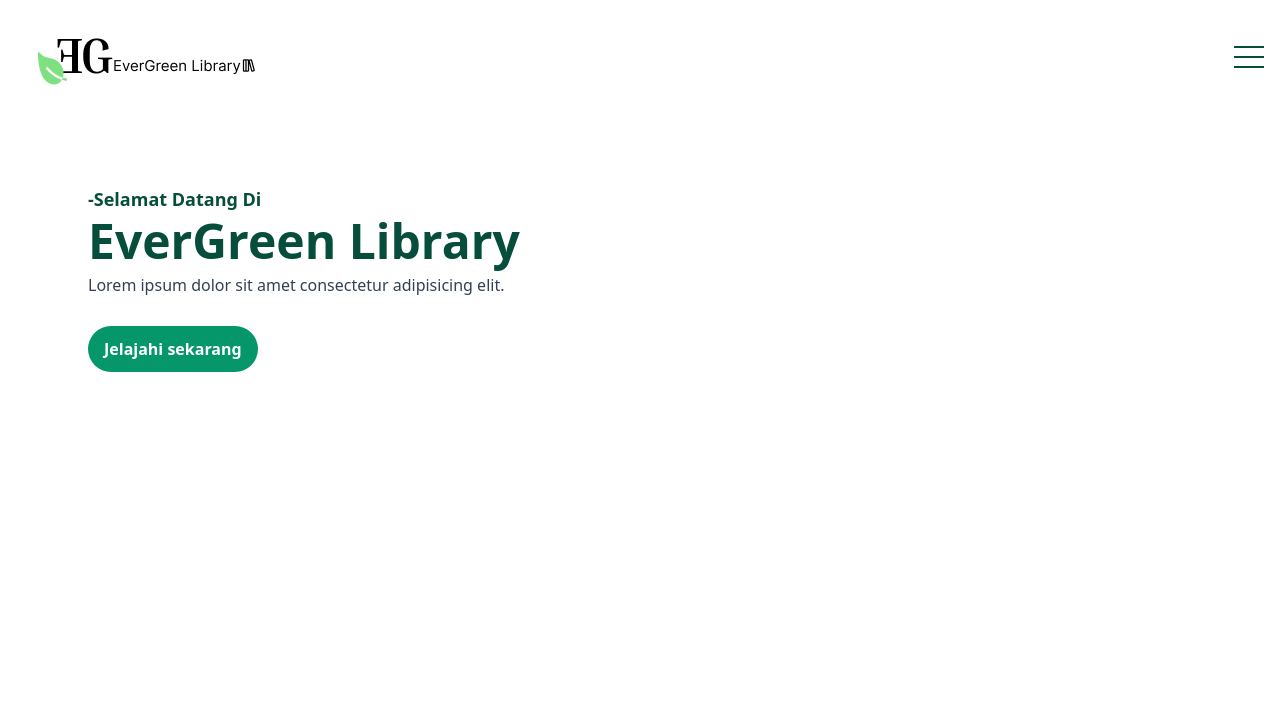
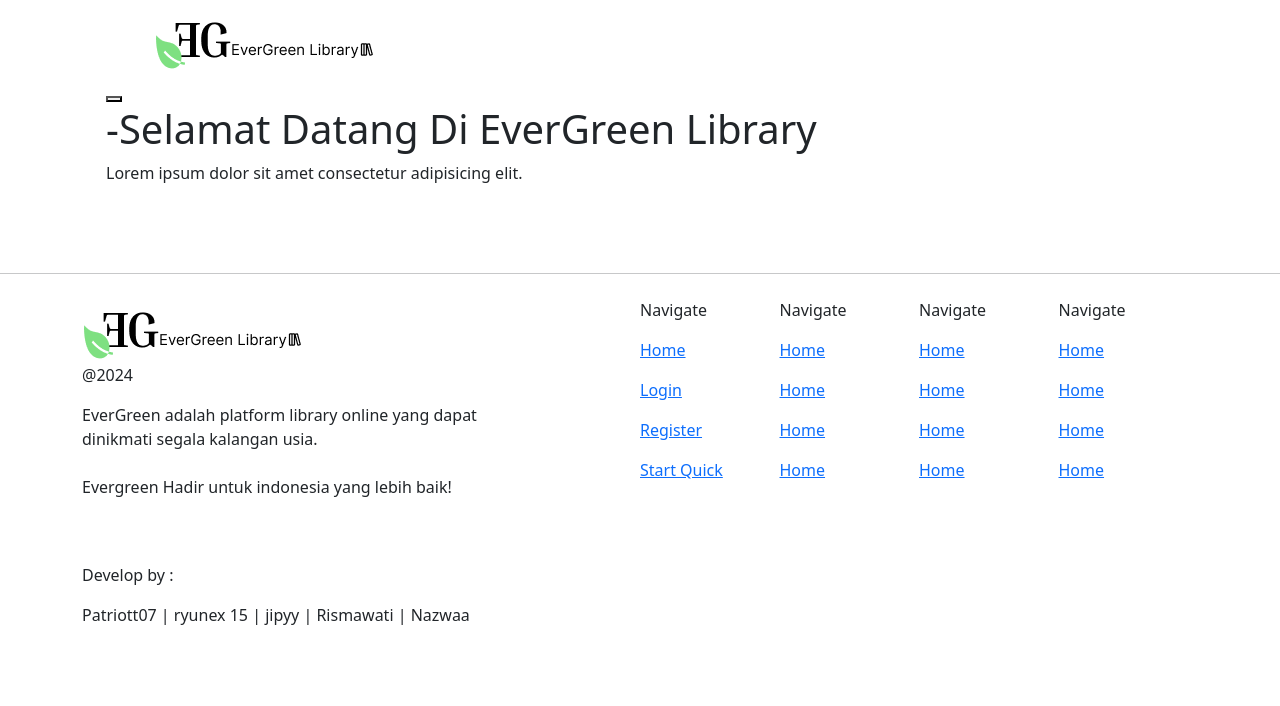
Before and after one commit to Patriott07/EverGreenLibrary, a CodeIgniter 4 app: template app/Views/welcome_message.php in a window 1280 px wide. Shown: the top 706 px of the page. Run offline with PHP 8.4 and a stand-in for CodeIgniter, Linux system fonts and the light colour scheme; the template is opened without the code that fills it, so the values that code supplies are empty; style sheets or scripts are compiled from the project's sources; some libraries are stand-ins or nearby versions.

Commit message:
belum selesai membuat ffoter-bs

```diff
--- a/app/Views/component/footer-bs.php
+++ b/app/Views/component/footer-bs.php
@@ -1,4 +1,5 @@
 <?php
+
 /**
  * Disini tempat footer Bostrapp
  * ---
@@ -6,8 +7,96 @@
  */
 ?>
 
+<footer class="mt-4">
+    <hr>
+    <div class="container mt-4 d-flex justify-content-between">
+        <div class="col-5">
+            <img src="<?= base_url('./image/logo-large.png') ?>" alt="">
+            <p class="link-header">
+                @2024
+            </p>
+            <p class="n">
+                EverGreen adalah platform library online yang dapat dinikmati segala kalangan usia.
+                <br><br>
+                Evergreen Hadir untuk indonesia yang lebih baik!
+            </p>
+            <br><br>
+            <p class="link-header">Develop by :</p>
+            <p class="link-header">
+                Patriott07 | ryunex 15 | jipyy | Rismawati | Nazwaa
+            </p>
+        </div>
+        <div class="col offset-md-1">
+            <p class="link-header">Navigate</p>
+            <p>
+                <a href="">Home</a>
+            </p>
+            <p>
+                <a href="">Login</a>
+            </p>
+            <p>
+                <a href="">Register</a>
+            </p>
+            <p>
+                <a href="">Start Quick</a>
+            </p>
+        </div>
+        <div class="col">
+            <p>Navigate</p>
+            <p>
+                <a href="">Home</a>
+            </p>
+            <p>
+                <a href="">Home</a>
+            </p>
+            <p>
+                <a href="">Home</a>
+            </p>
+            <p>
+                <a href="">Home</a>
+            </p>
+        </div>
+        <div class="col">
+            <p>Navigate</p>
+            <p>
+                <a href="">Home</a>
+            </p>
+            <p>
+                <a href="">Home</a>
+            </p>
+            <p>
+                <a href="">Home</a>
+            </p>
+            <p>
+                <a href="">Home</a>
+            </p>
+        </div>
+        <div class="col">
+            <p>Navigate</p>
+            <p>
+                <a href="">Home</a>
+            </p>
+            <p>
+                <a href="">Home</a>
+            </p>
+            <p>
+                <a href="">Home</a>
+            </p>
+            <p>
+                <a href="">Home</a>
+            </p>
+        </div>
+    </div>
+    <div class="container mt-5 pt-3">
+        <div class="text-center">
+            <!-- Icon github -->
+        </div>
+    </div>
+</footer>
+
 <!-- Script Boostrap -->
 <script src="https://cdn.jsdelivr.net/npm/@popperjs/core@2.10.2/dist/umd/popper.min.js" integrity="sha384-7+zCNj/IqJ95wo16oMtfsKbZ9ccEh31eOz1HGyDuCQ6wgnyJNSYdrPa03rtR1zdB" crossorigin="anonymous"></script>
 <script src="https://cdn.jsdelivr.net/npm/bootstrap@5.1.3/dist/js/bootstrap.min.js" integrity="sha384-QJHtvGhmr9XOIpI6YVutG+2QOK9T+ZnN4kzFN1RtK3zEFEIsxhlmWl5/YESvpZ13" crossorigin="anonymous"></script>
 </body>
+
 </html>
--- a/app/Views/component/footer-tw.php
+++ b/app/Views/component/footer-tw.php
@@ -6,5 +6,10 @@
  */
 ?>
 
+
+
+<!-- Tempat menyimpan script js pribadi -->
+<script src="<?= base_url('./js/script.js')?>"></script>
+
 </body>
 </html>
--- a/app/Views/component/header-bs.php
+++ b/app/Views/component/header-bs.php
@@ -20,6 +20,8 @@
   <!-- Boostrap -->
   <link href="https://cdn.jsdelivr.net/npm/bootstrap@5.1.3/dist/css/bootstrap.min.css" rel="stylesheet" integrity="sha384-1BmE4kWBq78iYhFldvKuhfTAU6auU8tT94WrHftjDbrCEXSU1oBoqyl2QvZ6jIW3" crossorigin="anonymous">
 
+  <!-- footer.css | local -->
+  <link rel="stylesheet" href="<?= base_url('./css/footer.css')?>">
   <!-- title -->
   <title>Evergreen Library</title>
 </head>
--- a/app/Views/component/header-tw.php
+++ b/app/Views/component/header-tw.php
@@ -18,6 +18,9 @@
   <!-- tailwind -->
   <script src="https://cdn.tailwindcss.com"></script>
 
+  <!-- footer.css | local -->
+  <link rel="stylesheet" href="<?= base_url('./css/footer.css')?>">
+
   <!-- title -->
   <title>Evergreen Library</title>
 </head>
--- a/app/Views/welcome_message.php
+++ b/app/Views/welcome_message.php
@@ -3,17 +3,16 @@
  -->
 
 <!-- merender Header-tw.php -->
-<?= view('./component/header-tw') ?>
+<?= view('./component/header-bs') ?>
 
-<!-- Test logo -->
-<?= view('./component/NavbarWithLogo-bs')?>
+
 <!-- Start Navbar -->
 
 <header class="bg-transparent absolute top-0 left-0 w-full flex items-center z-10">
   <div class="container">
     <div class="flex items-center justify-between relative">
       <div class="px-4">
-        <a href="home" class="block py-4"><?= view('./component/NavbarWithLogo-bs')?></a>
+        <a href="home" class="block py-4"><?= view('./component/NavbarWithLogo-bs') ?></a>
       </div>
       <div class="flex items-center px-4">
         <button id="hamburger" name="hamburger" type="button" class=" block absolute right-4">
@@ -31,7 +30,7 @@
 
 
 <!-- Start Section -->
-<section id="home" class="p-10 mx-8 mt-16">
+<section id="home" class="p-10 mx-8 mt-24">
   <div class="container">
     <div class="flex flex-wrap">
       <div class="w-full self-center px-4">
@@ -51,7 +50,8 @@
   </div>
 </section>
 
-<script src="public/js/script.js"></script>
 
 <!-- merender footer-tw.php -->
-<?= view('./component/footer-tw') ?>
+<!-- <?php // view('./component/footer-tw') ?> -->
+<!-- merender footer-tw.php -->
+<?= view('./component/footer-bs') ?>
--- a/public/js/script.js
+++ b/public/js/script.js
@@ -1,7 +1,9 @@
 //Untuk bagian hamburger
 
 const hamburger = document.querySelector('#hamburger');
-
+console.log(hamburger);
 hamburger.addEventListener('click', function() {
+    console.log('event');
     hamburger.classList.toggle('hamburger-active');
+    console.log(hamburger);
 });
```
Lines whose indentation alone changed are shown as unchanged.
